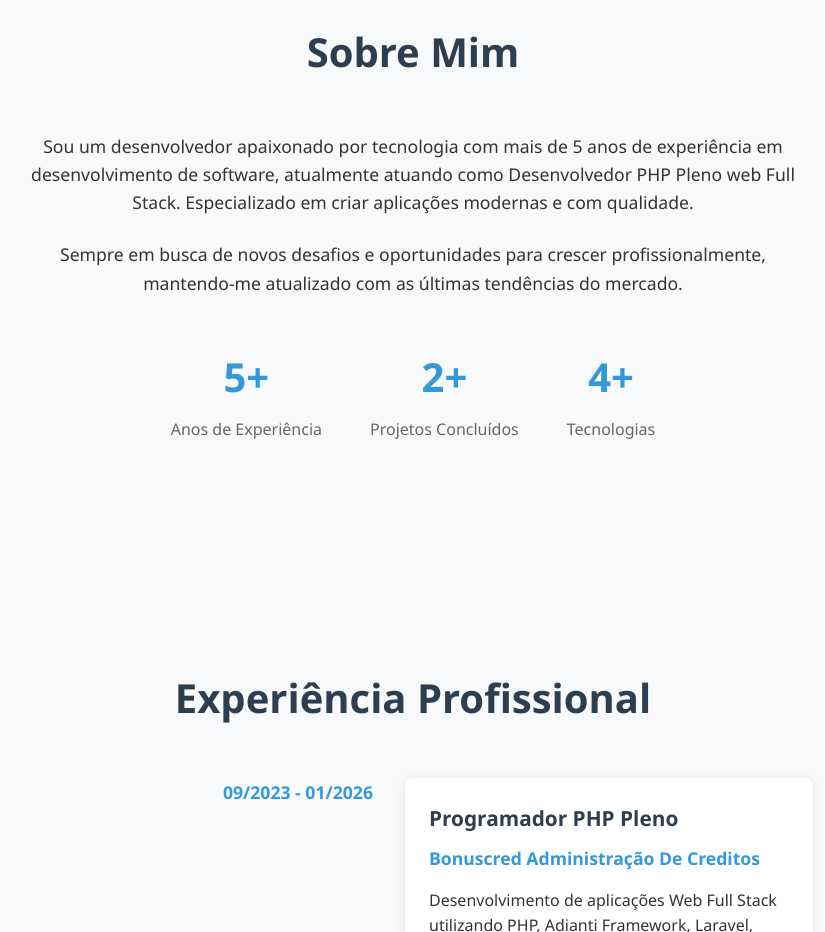
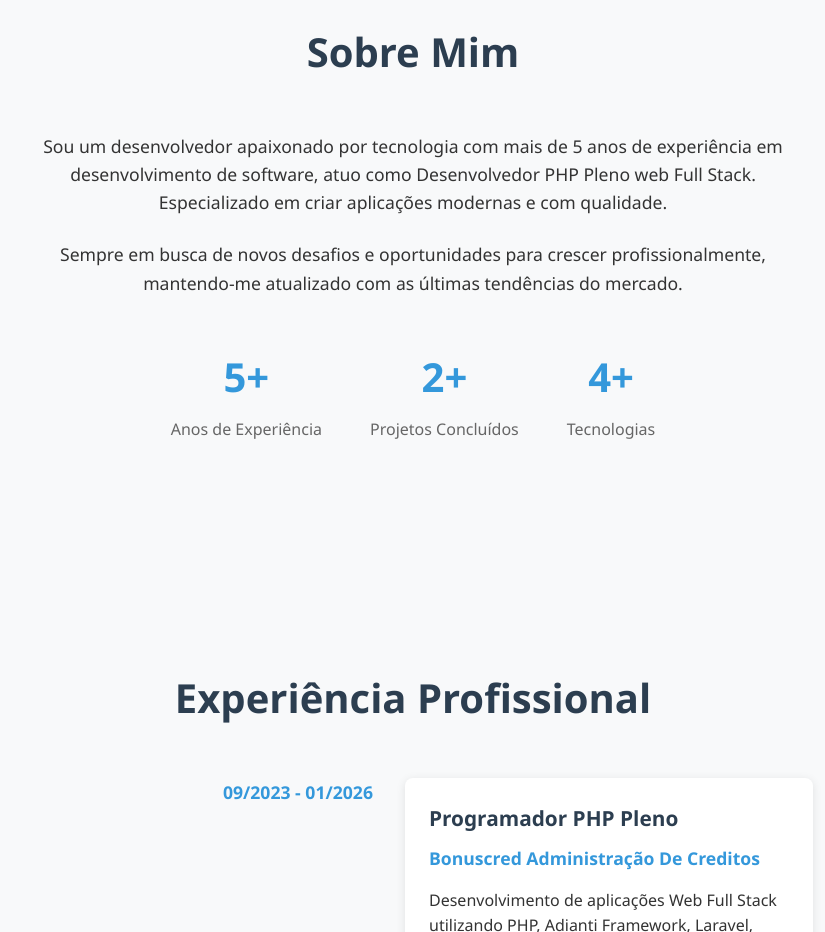
Before and after one commit to EliveltonEGS/meu_site, a plain HTML site: page index.html in a window 1280 px wide. Shown: the part 880-1812 px from the top of the page, without its empty margins (227-1052 px from the left). Drawn offline with Linux system fonts and the light colour scheme.

Commit message:
Ajuste sobre mim

```diff
--- a/index.html
+++ b/index.html
@@ -52,7 +52,8 @@
             <h2>Sobre Mim</h2>
             <div class="about-content">
                 <div class="about-text">
-                    <p>Sou um desenvolvedor apaixonado por tecnologia com mais de 5 anos de experiência em desenvolvimento de software, atualmente atuando como Desenvolvedor PHP Pleno web Full Stack. Especializado em criar aplicações modernas e com qualidade.</p>
+                    <p>Sou um desenvolvedor apaixonado por tecnologia com mais de 5 anos de experiência em desenvolvimento de software,
+                        atuo como Desenvolvedor PHP Pleno web Full Stack. Especializado em criar aplicações modernas e com qualidade.</p>
                     <p>Sempre em busca de novos desafios e oportunidades para crescer profissionalmente, mantendo-me atualizado com as últimas tendências do mercado.</p>
                     <div class="about-stats">
                         <div class="stat">
```
